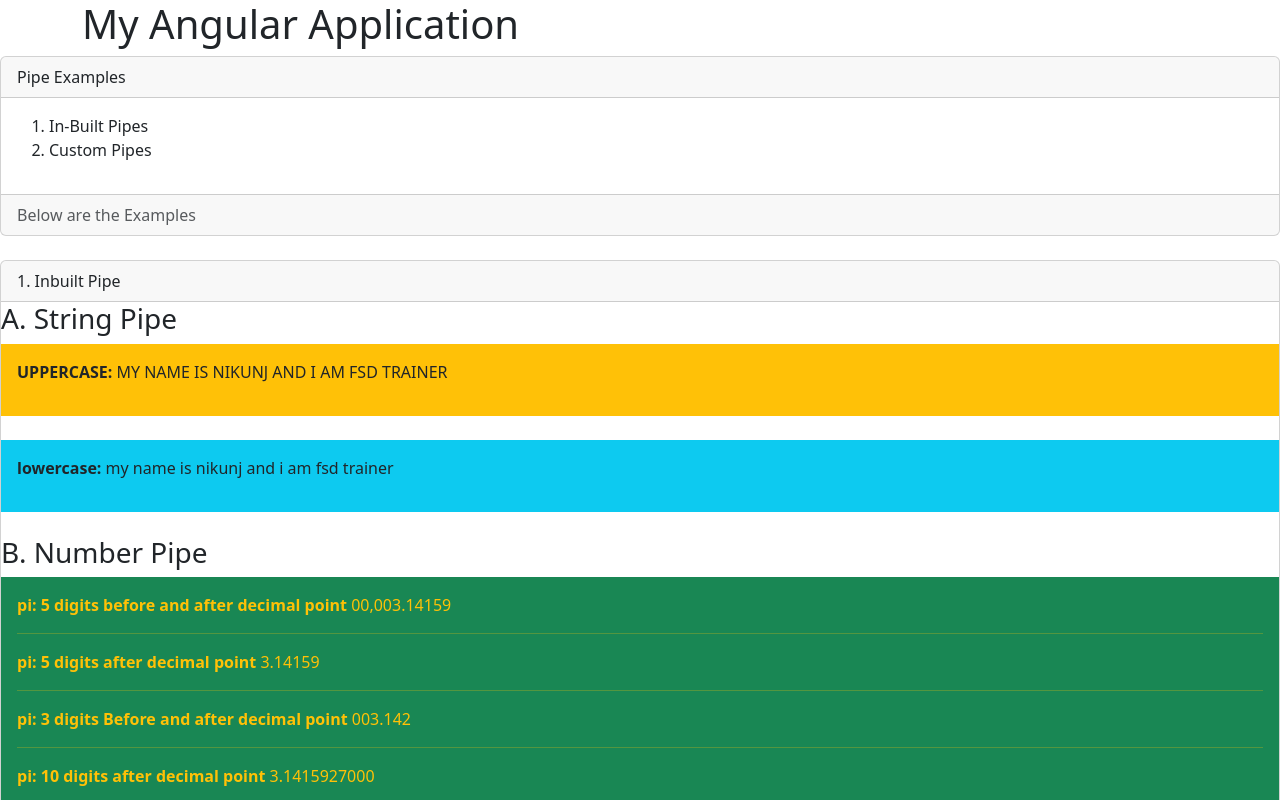
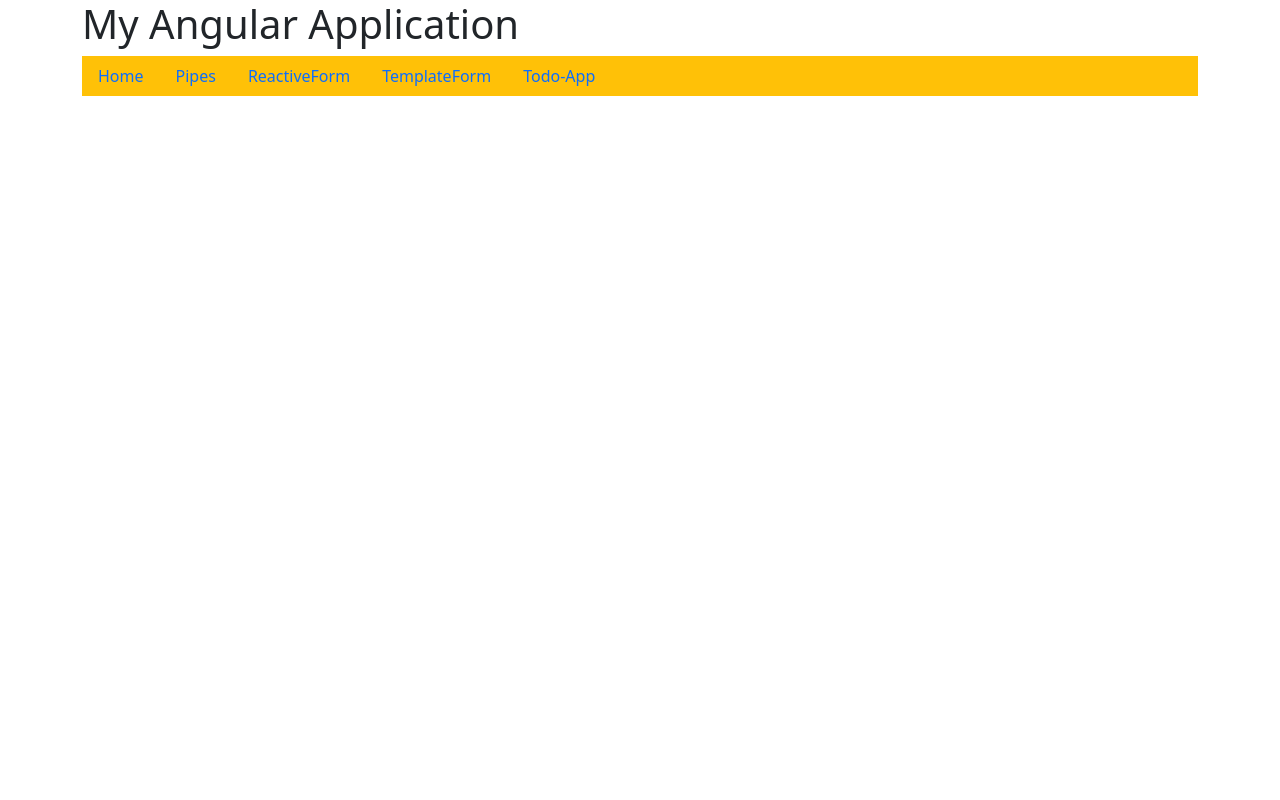
Before and after one commit to Nikunj-Java/Southafrica_SARB_2025, an Angular app in the folder Day-3/Angular-App/: page / in a window 1280 px wide. Shown: the top 800 px of the page. Built offline with nearby package versions, Linux system fonts and the light colour scheme.

Commit message:
Todo-List,Pipes,Custom Pipes,Custom dates,Reactive Forms,Todo List App With CRUD Operation,Routing

```diff
--- a/Day-3/Angular-App/src/app/app-routing.module.ts
+++ b/Day-3/Angular-App/src/app/app-routing.module.ts
@@ -1,7 +1,17 @@
 import { NgModule } from '@angular/core';
 import { RouterModule, Routes } from '@angular/router';
+import { PipesComponent } from './pipes/pipes.component';
+import { RformComponent } from './rform/rform.component';
+import { TformComponent } from './tform/tform.component';
+import { TodoComponent } from './todo/todo.component';
 
-const routes: Routes = [];
+const routes: Routes = [
+  {path:"home",component:PipesComponent},
+  {path:"rform",component:RformComponent},
+  {path:"tform",component:TformComponent},
+  {path:"todo",component:TodoComponent}
+];
+
 
 @NgModule({
   imports: [RouterModule.forRoot(routes)],
--- a/Day-3/Angular-App/src/app/app.component.html
+++ b/Day-3/Angular-App/src/app/app.component.html
@@ -1,7 +1,24 @@
 <div class="container">
   <h1>My Angular Application</h1>
+
+  <ul class="nav bg-warning text-secondary">
+    <li class="nav-item">
+      <a class="nav-link" routerLink="home" routerLinkActive="active">Home</a>
+    </li>
+    <li class="nav-item">
+      <a class="nav-link" routerLink="pipes" >Pipes</a>
+    </li>
+    <li class="nav-item">
+      <a class="nav-link" routerLink="rform" >ReactiveForm</a>
+    </li>
+    <li class="nav-item">
+      <a class="nav-link" routerLink="tform" >TemplateForm</a>
+    </li>
+    <li class="nav-item">
+      <a class="nav-link" routerLink="todo" >Todo-App</a>
+    </li>
+
+  </ul>
 </div>
-<app-pipes></app-pipes>
-<app-tform></app-tform>
-<app-rform></app-rform>
-<app-todo></app-todo>
+
+<router-outlet></router-outlet>
```
